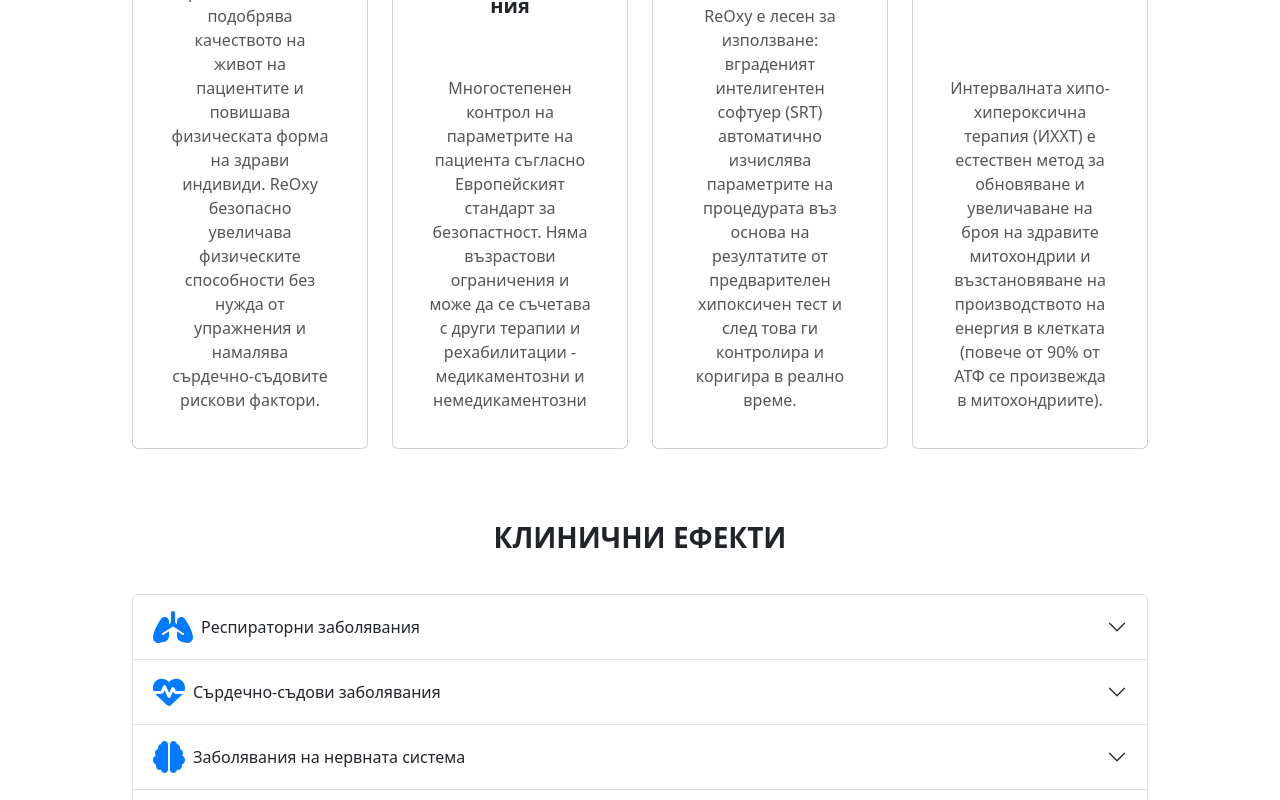
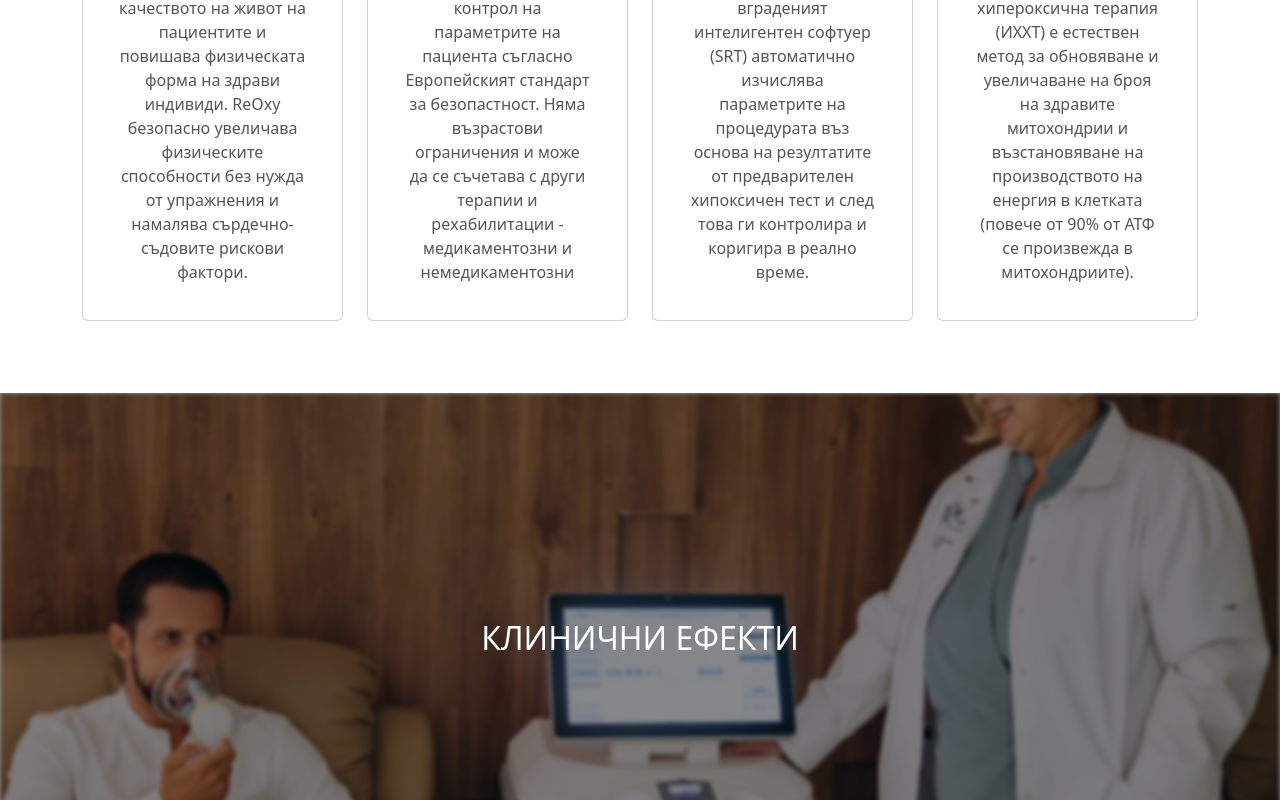
Before and after one commit to StefanPetrov49/oxybg, a Next.js app: page / in a window 1280 px wide. Shown: the part 2000-2800 px from the top of the page. Built offline with nearby package versions, Linux system fonts and the light colour scheme.

Commit message:
Fix text and add antoher image

```diff
--- a/components/ReOxyHome.js
+++ b/components/ReOxyHome.js
@@ -39,7 +39,7 @@ export default function ReOxyHome() {
 
 
   return (
-    <section className="reoxy-home">
+    <>
       {/* Blue Section: Image on Left, Text on Right */}
       <div className="blue-section">
         <div className="content-container">
@@ -65,9 +65,8 @@ export default function ReOxyHome() {
       </div>
 
       {/* White Section: Content */}
-      <div className="white-section">
       {/* Button Group */}
-        <div className="button-group-container mb-0">
+      <div className="button-group-container mb-0 white-section">
         <ButtonGroup className="reoxy-button-group flex-wrap">
           {reoxyData.applications.map((application, index) => (
             <Button
@@ -90,7 +89,7 @@ export default function ReOxyHome() {
 
 
       {/* Two Equal Cards Section - Text Left, Image Right */}
-        <Container className="my-5">
+      <Container className="my-5 white-section">
         <Row className="g-4 align-items-stretch">
           {/* Text Card */}
           <Col xs={12} lg={6} className="d-flex">
@@ -136,7 +135,7 @@ export default function ReOxyHome() {
 
 
       {/* Advantages Section */}
-        <Container className="advantages-section text-center">
+      <Container className="advantages-section text-center white-section">
         <h2 className="section-title">{reoxyData.advantagesTitle}</h2>
         <Row>
           {reoxyData.advantages.map((advantage, index) => (
@@ -156,9 +155,44 @@ export default function ReOxyHome() {
       </Container>
 
       {/* Application Section */}
-        <Container className="application-section mt-5 mb-5">
-          <h2 className="section-title">  КЛИНИЧНИ ЕФЕКТИ </h2>
-          <Accordion activeKey={activeKey} onSelect={(e) => setActiveKey(e)}>
+      <div className="mt-5 mb-5">
+        {/* Title Section with blurred image background and overlay text */}
+        <div className="mb-5" style={{ position: "relative", width: "100%", height: "500px", overflow: "hidden" }}>
+          <Image
+            src="/clinical.jpeg"
+            alt="SRT background"
+            layout="fill"
+            objectFit="cover"
+            style={{
+              filter: "blur(2px)",
+              zIndex: 1,
+              position: "absolute",
+              top: 0,
+              left: 0,
+            }}
+          />
+          <div
+            style={{
+              position: "absolute",
+              top: 0,
+              left: 0,
+              width: "100%",
+              height: "100%",
+              backgroundColor: "rgba(0, 0, 0, 0.4)",
+              zIndex: 2,
+              display: "flex",
+              alignItems: "center",
+              justifyContent: "center",
+              textAlign: "center",
+            }}
+          >
+            <h2 style={{ color: "#fff", fontSize: "2rem", zIndex: 3 }}>
+              КЛИНИЧНИ ЕФЕКТИ
+            </h2>
+          </div>
+        </div>
+        <Container>
+          <Accordion className="side-padding-section" activeKey={activeKey} onSelect={(e) => setActiveKey(e)}>
             {reoxyData.applications.map((application, index) => (
               <Accordion.Item
                 key={application.id}
@@ -185,9 +219,8 @@ export default function ReOxyHome() {
               </Accordion.Item>
             ))}
           </Accordion>
-
         </Container>
       </div>
-    </section>
+    </>
   );
 }
--- a/components/ReOxySection.js
+++ b/components/ReOxySection.js
@@ -44,7 +44,7 @@ export default function ReOxySection() {
             {/* Description */}
             <Container className="text-center my-4">
                 <p className="fs-5">
-                    <strong>REOXY®</strong> е нов медицински апарат за дихателна терапия, който лекува пациента с индивидуално дозирани нива на газови смеси с намалено
+                    <strong>REOXY®</strong> е нов апарат за дихателна терапия, който лекува пациента с индивидуално дозирани нива на газови смеси с намалено
                     съдържание на кислород (хипоксични) през цялата процедура.
                 </p>
             </Container>
@@ -138,7 +138,7 @@ export default function ReOxySection() {
                         <Card className="h-100  border-0 hover-shadow" style={{ transition: "transform 0.3s ease, box-shadow 0.3s ease" }}>
                             <Card.Body className="d-flex flex-column justify-content-center">
                                 <Card.Text style={{ fontSize: "1.05rem" }}>
-                                    <strong>ReOxy</strong> е единственото медицинско IHHT устройство в света, което е регулаторно одобрено (TÜV Rheinland) и
+                                    <strong>ReOxy</strong> е единственото IHHT устройство в света, което е регулаторно одобрено (TÜV Rheinland) и
                                     притежава CE маркировка за професионална употреба в здравеопазването. Апаратът - <strong>ReOxy</strong> и прилаганата процедура,
                                     са в съответствие с международния стандарт EN ISO 13485 и MDD разпоредби MDD (93/42 EEC);
                                     Критерии на EN 60601-1 (безопасност) / EN 60601-1-2 (EMC).
--- a/styles/globals.css
+++ b/styles/globals.css
@@ -293,6 +293,12 @@
   text-align: center;
 }
 
+.side-padding-section {
+  width: 100%;
+  background: white;
+  padding: 0px 120px;
+}
+
 /* Bootstrap Button Group */
 .button-group-container {
   display: flex;
@@ -428,7 +434,6 @@
 /* Application Section */
 .application-section {
   text-align: center;
-  max-width: 800px; /* Adjust width as needed */
   margin: 0 auto; /* Centering */
   padding: 0 20px; /* Add padding on left and right */
 }
```
Also changed, not shown: public/clinical.jpeg (added). Lines whose indentation alone changed are shown as unchanged.
